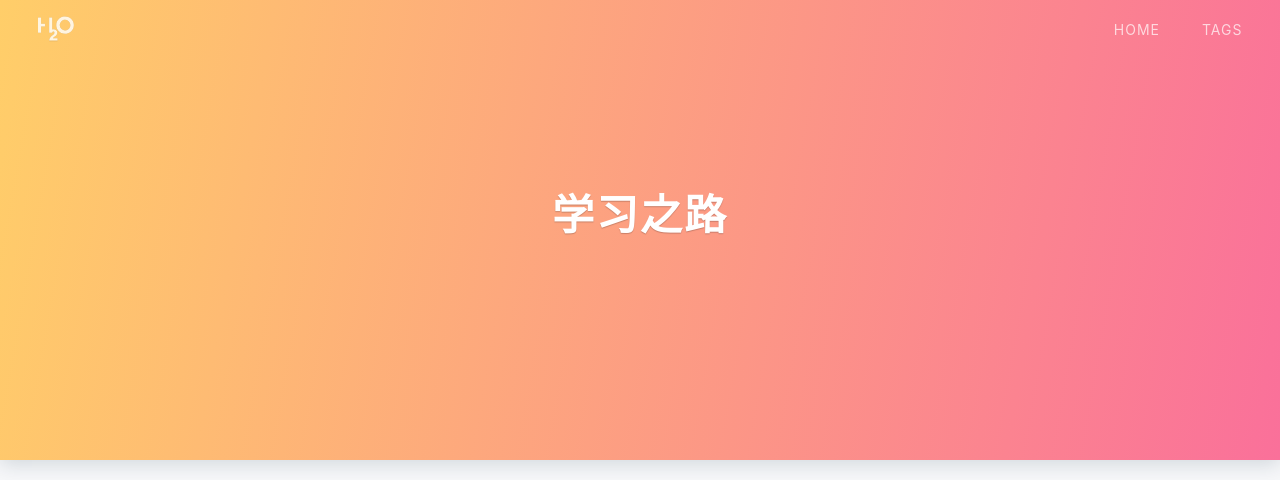
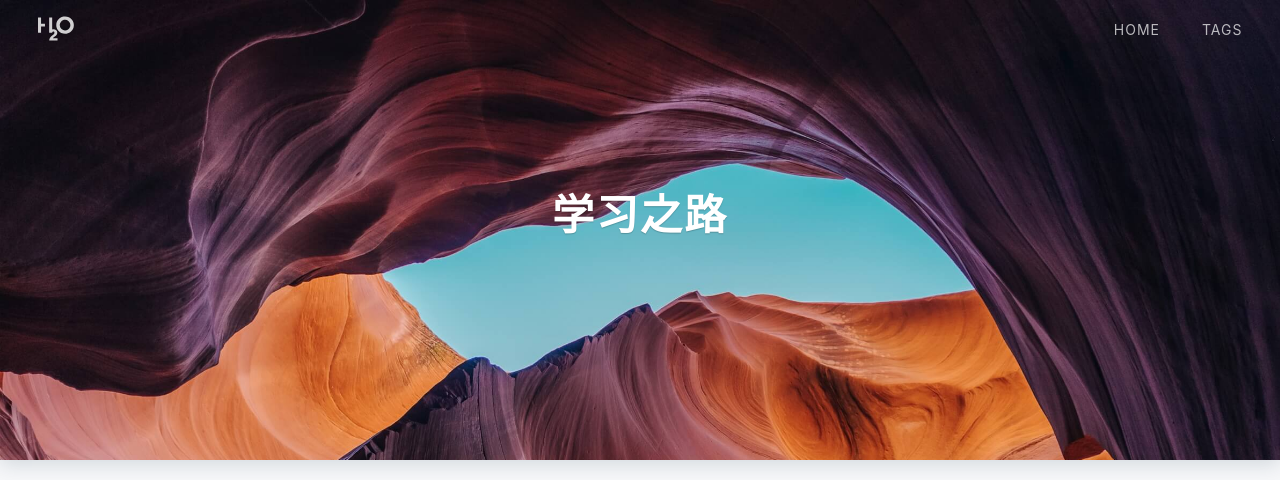
Before and after one commit to duzhenlin/duzhenlin.github.io, a Jekyll site: the page built from index.html, in a window 1280 px wide and 1121 px high. Shown: the top 480 px of the window. Built offline with Jekyll 4.4.1, drawn with Linux system fonts in a browser that asks for light colours; nearby versions of some CDN libraries; the list of posts is cut into pages by our own code; a style sheet for code colours, icons or effects is not loaded; grey boxes are pictures that could not be loaded.

Commit message:
header-img
header-img

```diff
--- a/_config.yml
+++ b/_config.yml
@@ -20,8 +20,6 @@ avatar: '/assets/img/profile.png'
 
 # Search
 search: true
-
-header-img: '/assets/img/hero.jpg'
 
 # Night mode
 nightMode: true
--- a/index.html
+++ b/index.html
@@ -2,6 +2,7 @@
 layout: default
 home-title: 学习之路
 description:
+header-img: '/assets/img/hero.jpg'
 ---
 
 {% include header.html %}
```
